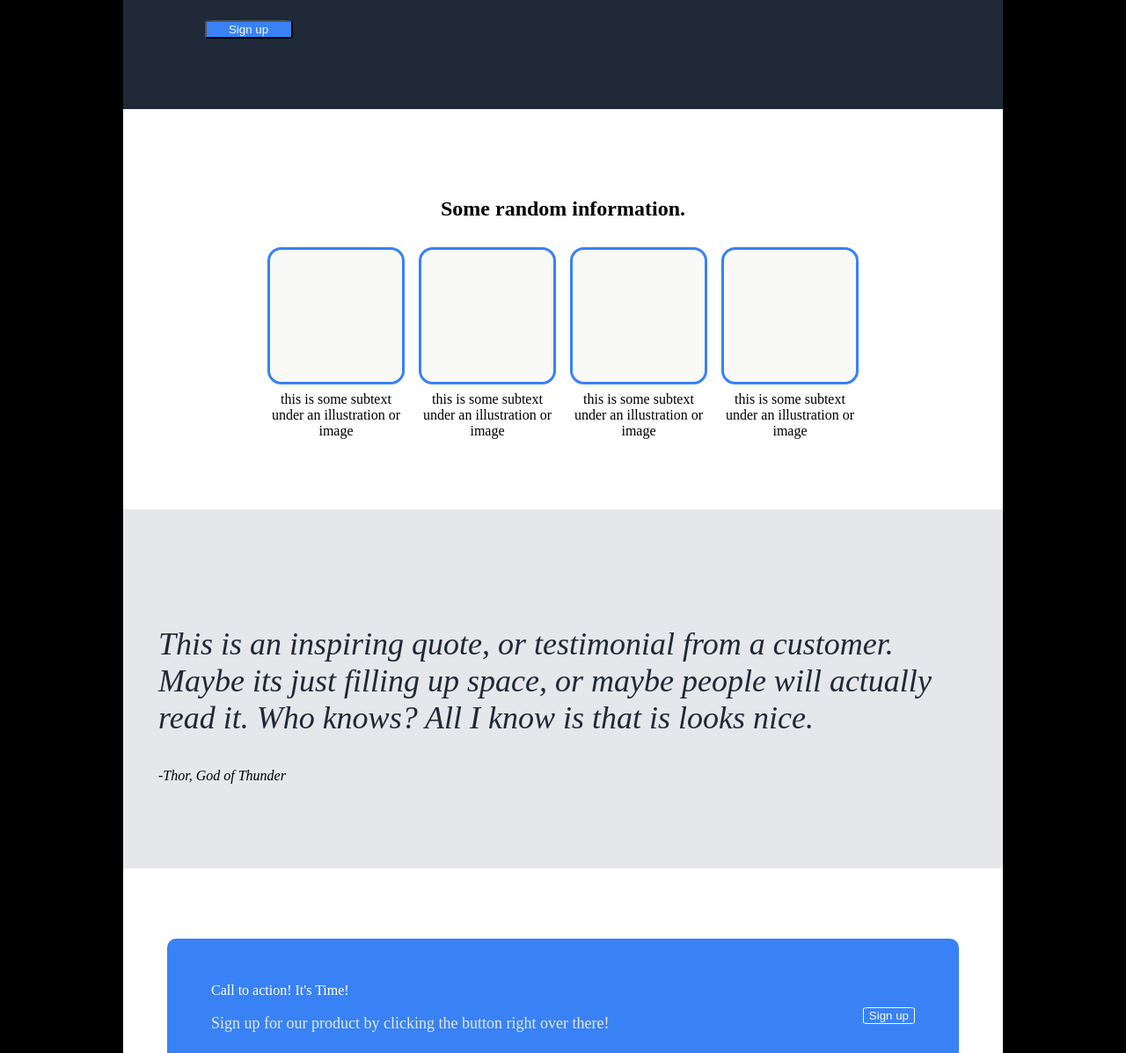
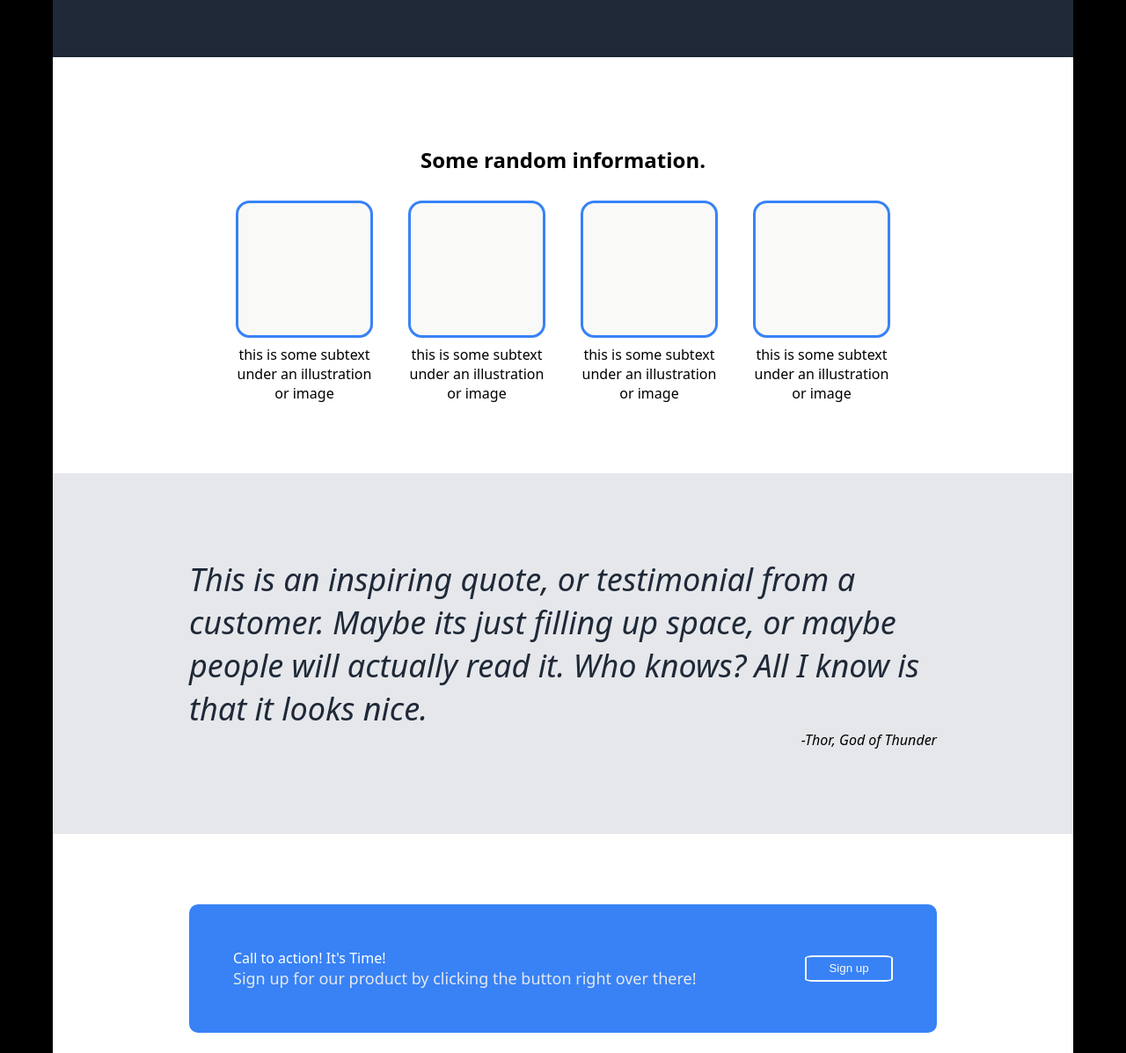
Before and after one commit to BilbaoBeggins/project-landing, a plain HTML site: page index.html in a window 1280 px wide. Shown: the part 399-1596 px from the top of the page at 88% size. Drawn offline with Linux system fonts and the light colour scheme.

Commit message:
Added a few touches to the styling to reflect more closely the example given
Not sure what is going on, but I cannot seem to get codium to use the Roboto Font that I have installed
Hopefully I will resolve this in future.

```diff
--- a/index.html
+++ b/index.html
@@ -50,7 +50,7 @@
         <div class="quote">
             <blockquote>
                 <p>This is an inspiring quote, or testimonial from a customer. Maybe its just filling up space, or maybe people
-                    will actually read it. Who knows? All I know is that is looks nice.
+                    will actually read it. Who knows? All I know is that it looks nice.
                 </p>
                 <cite>-Thor, God of Thunder</cite>
             </blockquote>
--- a/style.css
+++ b/style.css
@@ -1,11 +1,14 @@
 body {
     margin: 0;
     background-color: black;
+    font-family: system-ui, -apple-system, BlinkMacSystemFont, 'Segoe UI', Roboto, Oxygen, Ubuntu, Cantarell, 'Open Sans', 'Helvetica Neue', sans-serif
 }
 .card-holder, .quote, .bottom, .top-band, footer {
     max-width: 1000px;
     margin: 0 auto;
     width: 100%;
+    padding-left: 80px;
+    padding-right: 80px;
 }
 
 .card-holder, .quote, .bottom, .title {
@@ -23,7 +26,7 @@ header {
     justify-content: space-between;
     color: #F9FAF8;
     align-items: center;
-    padding: 8px;
+    padding: 8px 65px 0px 65px;
 }
 
 a {
@@ -55,18 +58,20 @@ main {
     display: flex;
     align-items: center;
     gap: 15px;
-    justify-content: center;
+    justify-content: space-evenly;
 }
 
 h1 {
     font-size: 48px;
     font-weight: 900;
     color: #F9FAF8;
+    margin: 0;
 }
 
  p {
     font-size: 18px;
     color: #E5E7EB;
+    margin: 0;
 }
 
 div.lhs {
@@ -99,7 +104,7 @@ div.cards {
     flex-wrap: wrap;
     justify-content: center;
     width: 100%;
-    gap: 16px;
+    gap: 40px;
 }
 
 div.placeholder-mini {
@@ -124,6 +129,7 @@ div.card {
 .quote {
     background-color: #E5E7EB;
     display: flex;
+    justify-content: center;
 }
 
 blockquote p {
@@ -131,6 +137,11 @@ blockquote p {
     color: #1f2937;
     font-weight: 300;
     font-style: italic;
+    max-width: 850px;
+
+}
+cite {
+    float: right;
 }
 
 .bottom {
@@ -147,7 +158,7 @@ blockquote p {
     align-items: center;
     justify-content: space-between;
     border-radius: 10px;
-    width: 800px;
+    width: 750px;
 
 }
 
@@ -166,14 +177,19 @@ footer {
 
 button {
     border-radius: 10%;
-    max-width: 100px;
-    max-height: 30px;
+    width: 100px;
+    height: 30px;
     background-color: #3882F6;
     color: #F9FAF8;
+    text-align: center;
+}
+
+.button1 {
+    margin-top: 8px;
 }
 
 .button2 {
     border-style: solid;
     border-color: #F9FAF8;
-    border-width: 1px;
+    border-width: 2px;
 }
```
